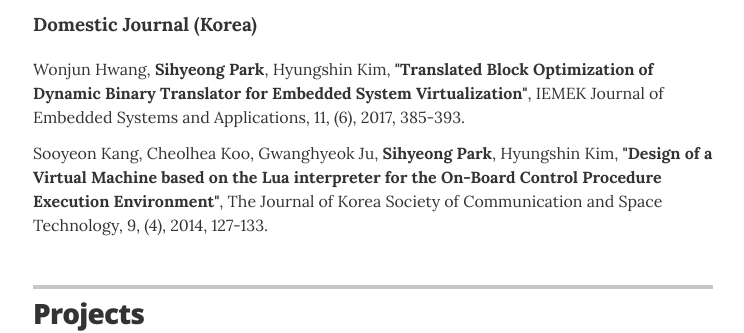
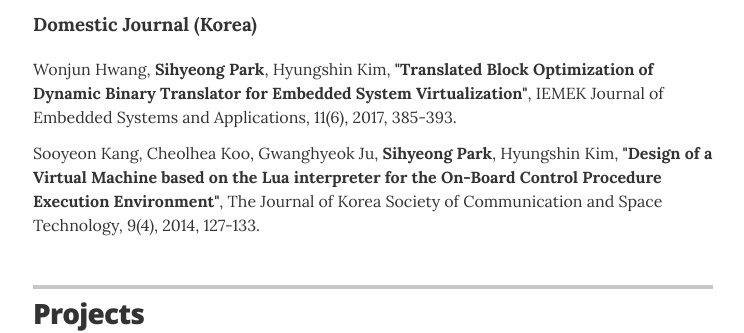
Before and after one commit to sihyeong/sihyeong.github.io, a Jekyll site: the page built from index.html, in a window 1280 px wide and 900 px high, scrolled down 2276 px. Shown: the part 177-510 px from the top of the window, without its empty margins (267-1011 px from the left). Built offline with Jekyll 4.4.1, drawn with Linux system fonts in a browser that asks for light colours; some of the changed text lies outside the part shown.

Commit message:
Update resume.html

```diff
--- a/_layouts/resume.html
+++ b/_layouts/resume.html
@@ -106,7 +106,7 @@
         {% for paper in site.data.i_j_publication %}
         {% if paper.name %}
         <div class="resume-item" itemscope itemprop="published" itemtype="http://schema.org/ScholarlyArticle">
-        <p class="resume-item-copy"> {{ paper.author }}, <b>"{{ paper.name }}"</b>, {{ paper.publisher }}, {{ paper.volume }}, {{ paper.issue }},
+        <p class="resume-item-copy"> {{ paper.author }}, <b>"{{ paper.name }}"</b>, {{ paper.publisher }}, {{ paper.volume }}({{ paper.issue }}),
           {{ paper.datetime }}, {{ paper.pageStart }}-{{ paper.pageEnd }}.</p>
         {% endif %}
         {% endfor %}
@@ -124,7 +124,7 @@
         {% for paper in site.data.d_j_publication %}
         {% if paper.name %}
         <div class="resume-item" itemscope itemprop="published" itemtype="http://schema.org/ScholarlyArticle">
-        <p class="resume-item-copy"> {{ paper.author }}, <b>"{{ paper.name }}"</b>, {{ paper.publisher }}, {{ paper.volume }}, ({{ paper.issue }}),
+        <p class="resume-item-copy"> {{ paper.author }}, <b>"{{ paper.name }}"</b>, {{ paper.publisher }}, {{ paper.volume }}({{ paper.issue }}),
             {{ paper.datetime }}, {{ paper.pageStart }}-{{ paper.pageEnd }}.</p>
         {% endif %}
         {% endfor %}
```
